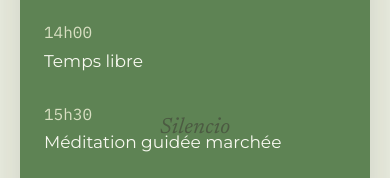
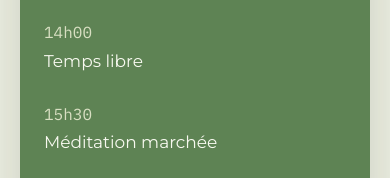
Before and after one commit to paolagermangarcia/silencio, a plain HTML site: page index.html in a window 390 px wide. Shown: the part 3906-4084 px from the top of the page. Drawn offline with nearby package versions, Linux system fonts and the light colour scheme.

Commit message:
changement programme

```diff
--- a/index.html
+++ b/index.html
@@ -145,7 +145,7 @@
       position:relative;
       justify-content:flex-end;
     }
-    .logo{
+    .nav .logo{
       position:absolute;
       left:50%;
       top:50%;
@@ -682,7 +682,7 @@
         </div>
         <div class="t-row">
           <div class="t-time">15h30</div>
-          <div><div class="t-title">Méditation guidée marchée</div></div>
+          <div><div class="t-title">Méditation marchée</div></div>
         </div>
         <div class="t-row">
           <div class="t-time">16h30</div>
```
